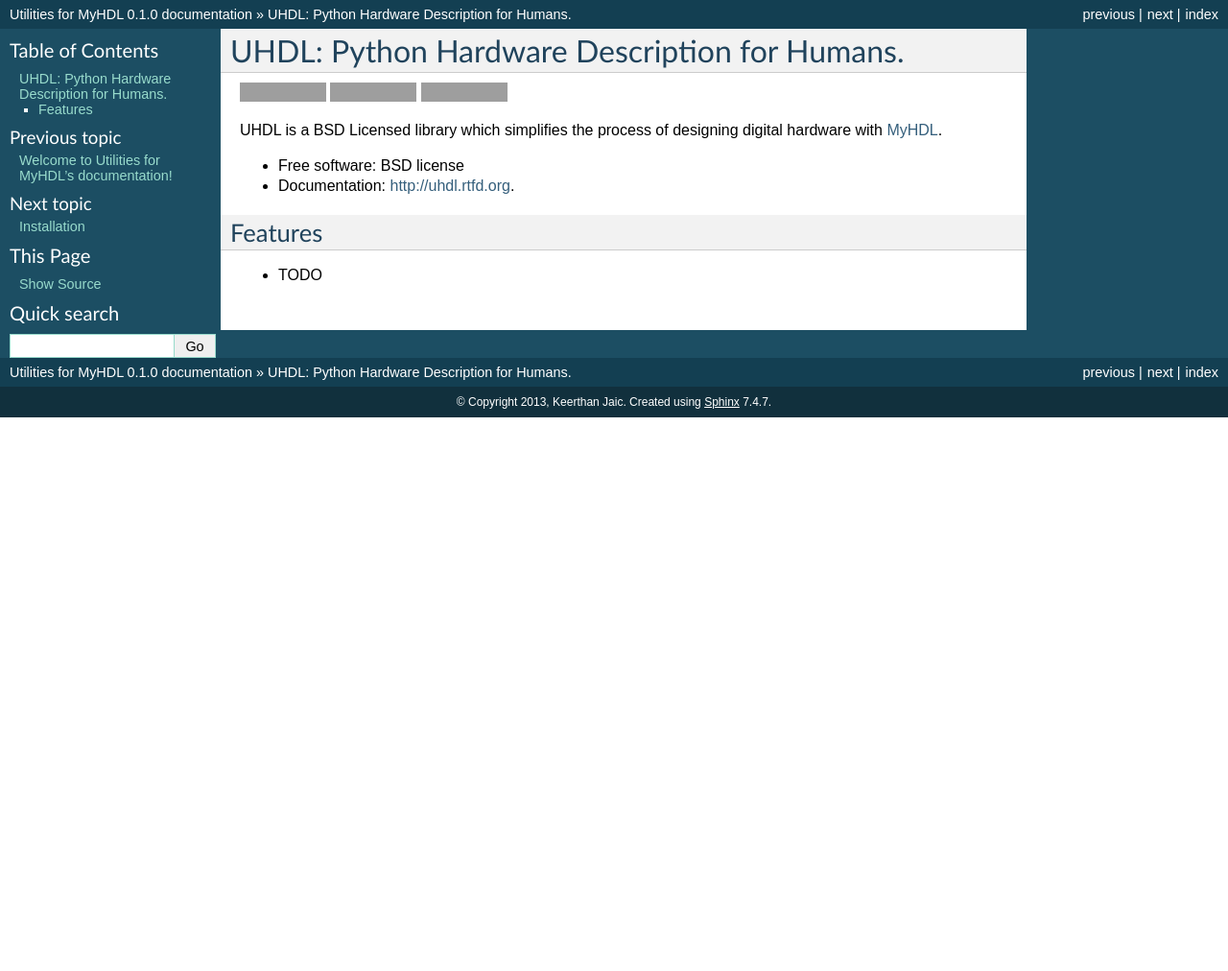
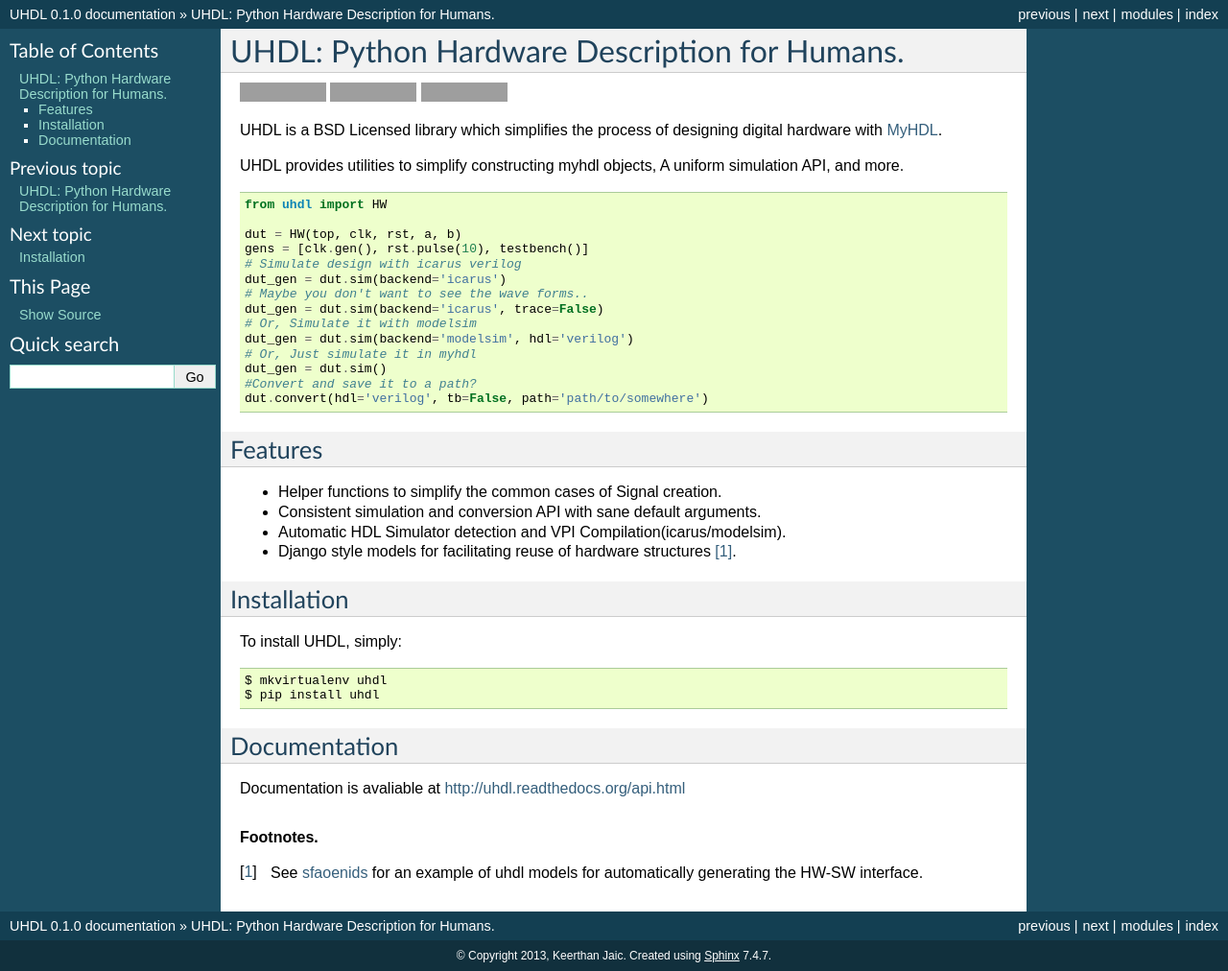
Before and after one commit to jck/uhdl, a Sphinx documentation site: the page built from docs/readme.rst, in a window 1280 px wide. Shown: the whole page at 96% size. Built offline with Sphinx 7.4.7, drawn with Linux system fonts in a browser that asks for light colours; before the commit the page ends 900 px from its top, so only the background shows below that; grey boxes are pictures that could not be loaded.

Commit message:
Initial docs

```diff
--- a/CONTRIBUTING.rst
+++ b/CONTRIBUTING.rst
@@ -100,7 +100,7 @@
 2. If the pull request adds functionality, the docs should be updated. Put
    your new functionality into a function with a docstring, and add the
    feature to the list in README.rst.
-3. The pull request should work for Python 2.6, 2.7, and 3.3, and for PyPy. Check
+3. The pull request should work for Python 2.6, 2.7, PyPy. Check
    https://travis-ci.org/jck/uhdl/pull_requests
    and make sure that the tests pass for all supported Python versions.
 
--- a/README.rst
+++ b/README.rst
@@ -15,12 +15,52 @@
 UHDL is a BSD Licensed library which simplifies the process of designing
 digital hardware with MyHDL_.
 
-* Free software: BSD license
-* Documentation: http://uhdl.rtfd.org.
+UHDL provides utilities to simplify constructing myhdl objects, A uniform
+simulation API, and more.
+
+
+.. code-block:: python
+
+    from uhdl import HW
+
+    dut = HW(top, clk, rst, a, b)
+    gens = [clk.gen(), rst.pulse(10), testbench()]
+    # Simulate design with icarus verilog
+    dut_gen = dut.sim(backend='icarus')
+    # Maybe you don't want to see the wave forms..
+    dut_gen = dut.sim(backend='icarus', trace=False)
+    # Or, Simulate it with modelsim
+    dut_gen = dut.sim(backend='modelsim', hdl='verilog')
+    # Or, Just simulate it in myhdl
+    dut_gen = dut.sim()
+    #Convert and save it to a path?
+    dut.convert(hdl='verilog', tb=False, path='path/to/somewhere')
+
 
 Features
 --------
+- Helper functions to simplify the common cases of Signal creation.
+- Consistent simulation and conversion API with sane default arguments.
+- Automatic HDL Simulator detection and VPI Compilation(icarus/modelsim).
+- Django style models for facilitating reuse of hardware structures [#sf]_.
 
-* TODO
+
+Installation
+------------
+To install UHDL, simply:
+
+.. code-block:: bash
+
+    $ mkvirtualenv uhdl
+    $ pip install uhdl
+
+Documentation
+-------------
+Documentation is avaliable at http://uhdl.readthedocs.org/api.html
+
+.. rubric:: Footnotes.
+.. [#sf] See sfaoenids_ for an example of uhdl models for automatically
+    generating the HW-SW interface.
 
 .. _MyHDL: http://myhdl.org/
+.. _sfaoenids: https://github.com/jck/sfaoenids
--- a/docs/conf.py
+++ b/docs/conf.py
@@ -37,7 +37,9 @@
 
 # Add any Sphinx extension module names here, as strings. They can be extensions
 # coming with Sphinx (named 'sphinx.ext.*') or your custom ones.
-extensions = ['sphinx.ext.autodoc', 'sphinx.ext.viewcode']
+extensions = ['sphinx.ext.autodoc', 'sphinx.ext.viewcode',
+              'sphinxcontrib.napoleon']
+
 
 # Add any paths that contain templates here, relative to this directory.
 templates_path = ['_templates']
@@ -52,7 +54,7 @@
 master_doc = 'index'
 
 # General information about the project.
-project = u'Utilities for MyHDL'
+project = u'UHDL'
 copyright = u'2013, Keerthan Jaic'
 
 # The version info for the project you're documenting, acts as replacement for
@@ -79,7 +81,8 @@
 exclude_patterns = ['_build']
 
 # The reST default role (used for this markup: `text`) to use for all documents.
-#default_role = None
+default_role = None
+#default_role = 'py:obj'
 
 # If true, '()' will be appended to :func: etc. cross-reference text.
 #add_function_parentheses = True
@@ -198,7 +201,7 @@
 # Grouping the document tree into LaTeX files. List of tuples
 # (source start file, target name, title, author, documentclass [howto/manual]).
 latex_documents = [
-  ('index', 'uhdl.tex', u'Utilities for MyHDL Documentation',
+  ('index', 'uhdl.tex', u'UHDL Documentation',
    u'Keerthan Jaic', 'manual'),
 ]
 
@@ -228,7 +231,7 @@
 # One entry per manual page. List of tuples
 # (source start file, name, description, authors, manual section).
 man_pages = [
-    ('index', 'uhdl', u'Utilities for MyHDL Documentation',
+    ('index', 'uhdl', u'UHDL Documentation',
      [u'Keerthan Jaic'], 1)
 ]
 
@@ -242,7 +245,7 @@
 # (source start file, target name, title, author,
 #  dir menu entry, description, category)
 texinfo_documents = [
-  ('index', 'uhdl', u'Utilities for MyHDL Documentation',
+  ('index', 'uhdl', u'UHDL Documentation',
    u'Keerthan Jaic', 'uhdl', 'One line description of project.',
    'Miscellaneous'),
 ]
--- a/docs/index.rst
+++ b/docs/index.rst
@@ -3,8 +3,8 @@
    You can adapt this file completely to your liking, but it should at least
    contain the root `toctree` directive.
 
-Welcome to Utilities for MyHDL's documentation!
-======================================
+UHDL: Python Hardware Description for Humans.
+=============================================
 
 Contents:
 
@@ -14,6 +14,7 @@
    readme
    installation
    usage
+   api
    contributing
    authors
    history
```
Also changed, not shown: docs/api.rst (added, +22 -0 lines), 1 other file.
